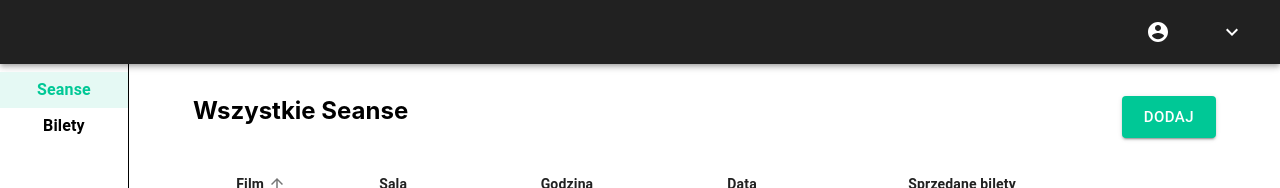
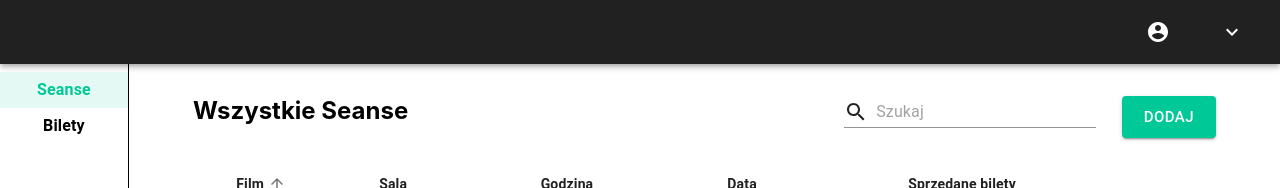
Before and after one commit to stelega/Project_IO, a React (Create React App) app in the folder ui/kino/: page /employee in a window 1280 px wide. Shown: the top 188 px of the page. Built offline with nearby package versions, Linux system fonts and the light colour scheme; no server answers.

Commit message:
Added implementation of searching seances

```diff
--- a/ui/kino/src/api/screeningsApi.ts
+++ b/ui/kino/src/api/screeningsApi.ts
@@ -7,6 +7,7 @@ export interface GetScreeningsQuery {
   page?: number;
   orderBy?: string;
   desc?: Boolean;
+  search?: string;
 }
 
 export interface DeleteScreeningQuery {
@@ -17,14 +18,16 @@ export const apiGetScreenings = async (
   rowsPerPage?: number,
   page?: number,
   orderBy?: string,
-  order?: 'desc' | 'asc'
+  order?: 'desc' | 'asc',
+  search?: string
 ) => {
   const url = '/seance';
   const query: GetScreeningsQuery = {
     perPage: rowsPerPage,
     page: page,
     orderBy: orderBy,
-    desc: order === 'desc'
+    desc: order === 'desc',
+    search: search
   };
   return await apiGetAuthorized<PagedList<Screening>,
     GetScreeningsQuery>(url, query);
--- a/ui/kino/src/components/employee/Screenings/Screenings.tsx
+++ b/ui/kino/src/components/employee/Screenings/Screenings.tsx
@@ -8,6 +8,7 @@ import {PagedList} from '../../../models/PagedList';
 import {Screening} from "../../../models/Screening";
 import AddButton from "./AddScreening/AddButton";
 import MyTableHead, {HeadCell, Order} from '../../tableComponents/TableHead';
+import SearchField from "../../SearchField";
 
 const Container = styled.div`
   margin-top: 4vh;
@@ -25,6 +26,10 @@ const Title = styled.div`
 const TopContainer = styled.div`
   display: flex;
   justify-content: space-between;
+`;
+
+const RightSideContainer = styled.div`
+  display: flex;
 `;
 
 interface ScreeningListData {
@@ -65,10 +70,12 @@ const Screenings = () => {
   const [rowsPerPage, setRowsPerPage] = useState<number>(10);
   const [screenings, setScreenings] = useState<PagedList<Screening>>({count: 0, data: []});
   const [editScreeningId, setEditScreeningId] = useState<string | undefined>(undefined);
+  const [search, setSearch] = useState<string>('');
+  const [typingTimeout, setTypingTimeout] = useState<number>(0);
 
   useEffect(() => {
     const fetchData = async () => {
-      const result = await getScreenings(rowsPerPage, page, orderBy, order);
+      const result = await getScreenings(rowsPerPage, page, orderBy, order, search);
       setScreenings(result);
     };
     fetchData();
@@ -83,21 +90,22 @@ const Screenings = () => {
     const newOrder = isAsc ? 'desc' : 'asc';
     setOrder(newOrder);
     setOrderBy(newOrderBy);
-    await updateScreenings(rowsPerPage, page, newOrderBy, newOrder);
+    await updateScreenings(rowsPerPage, page, newOrderBy, newOrder, search);
   };
 
   const handleChangePage = async (event: unknown, newPage: number) => {
     setPage(newPage);
-    await updateScreenings(rowsPerPage, newPage, orderBy, order);
+    await updateScreenings(rowsPerPage, newPage, orderBy, order, search);
   };
 
   const updateScreenings = async (
     rowsPerPage: number,
     page: number,
     orderBy: string,
-    order: 'desc' | 'asc'
+    order: 'desc' | 'asc',
+    search: string
   ) => {
-    const result = await getScreenings(rowsPerPage, page, orderBy, order);
+    const result = await getScreenings(rowsPerPage, page, orderBy, order, search);
     setScreenings(result);
   };
 
@@ -106,7 +114,7 @@ const Screenings = () => {
   ) => {
     const rows: number = Number(event.target.value);
     setRowsPerPage(rows);
-    await updateScreenings(rows, page, orderBy, order);
+    await updateScreenings(rows, page, orderBy, order, search);
   };
 
   const handleEdit = (
@@ -129,15 +137,29 @@ const Screenings = () => {
   };
 
   const handleUpdate = () => {
-    updateScreenings(rowsPerPage, page, orderBy, order);
+    updateScreenings(rowsPerPage, page, orderBy, order, search);
     handleEditClose();
+  };
+
+  const handleSearch = (event: React.ChangeEvent<HTMLInputElement>) => {
+    let text = event.target.value
+    if (typingTimeout) {
+      clearTimeout(typingTimeout);
+    }
+    setTypingTimeout(setTimeout(() => {
+      setSearch(text);
+      updateScreenings(rowsPerPage, page, orderBy, order, text);
+    }, 300));
   };
 
   return (
     <Container>
       <TopContainer>
         <Title>Wszystkie Seanse</Title>
-        <AddButton/>
+        <RightSideContainer>
+          <SearchField handleSearch={handleSearch}/>
+          <AddButton/>
+        </RightSideContainer>
       </TopContainer>
       <TableContainer>
         <Table size='small'>
--- a/ui/kino/src/services/ScreeningService.ts
+++ b/ui/kino/src/services/ScreeningService.ts
@@ -6,13 +6,15 @@ export const getScreenings = async (
   rowsPerPage?: number,
   page?: number,
   orderBy?: string,
-  order?: 'asc' | 'desc'
+  order?: 'asc' | 'desc',
+  search?: string
 ): Promise<PagedList<Screening>> => {
   return await apiGetScreenings(
     rowsPerPage,
     page,
     orderBy,
-    order
+    order,
+    search
   );
 };
 
```
